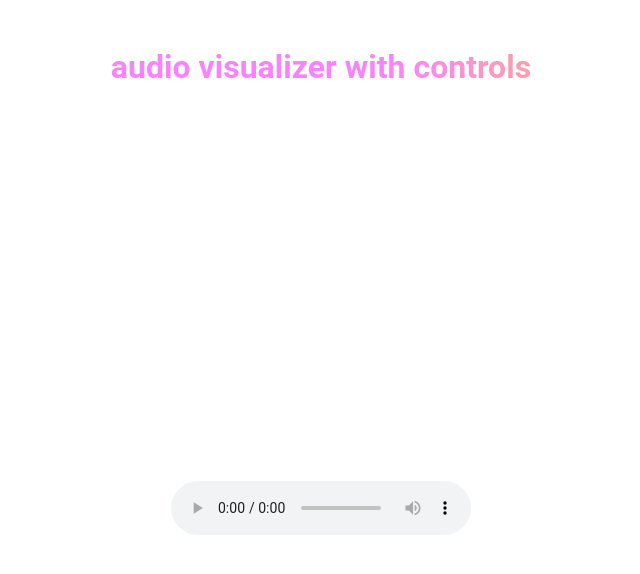
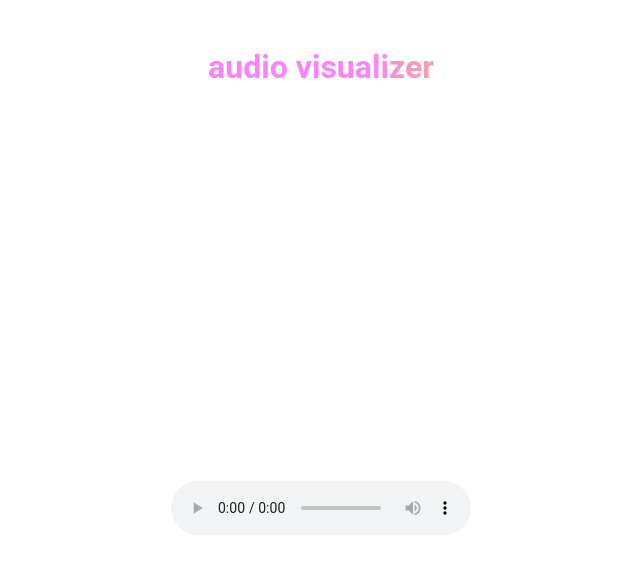
Before and after one commit to anderson-pixel/audio-visualizer, a plain HTML site: page index.html in a window 1280 px wide. Shown: the whole page, without its empty margins (319-959 px from the left). Drawn offline with Linux system fonts and the light colour scheme.

Commit message:
checkpoint

```diff
--- a/index.html
+++ b/index.html
@@ -2,7 +2,7 @@
 <!DOCTYPE html>
 <img>
     <head>
-        <title>audio visualizer with audio element</title>
+        <title>audio visualizer</title>
         <link rel="stylesheet" type="text/css" href="styles.css">
         <style type="text/css">
         body {
@@ -13,7 +13,7 @@
         </style>
     </head>
     <body>
-    <h1><span class="magic">audio visualizer with controls</span></h1>
+    <h1><span class="magic">audio visualizer</span></h1>
         <canvas id='canvas'  width="800" height="350"></canvas>
         <br>
         <br>
```
